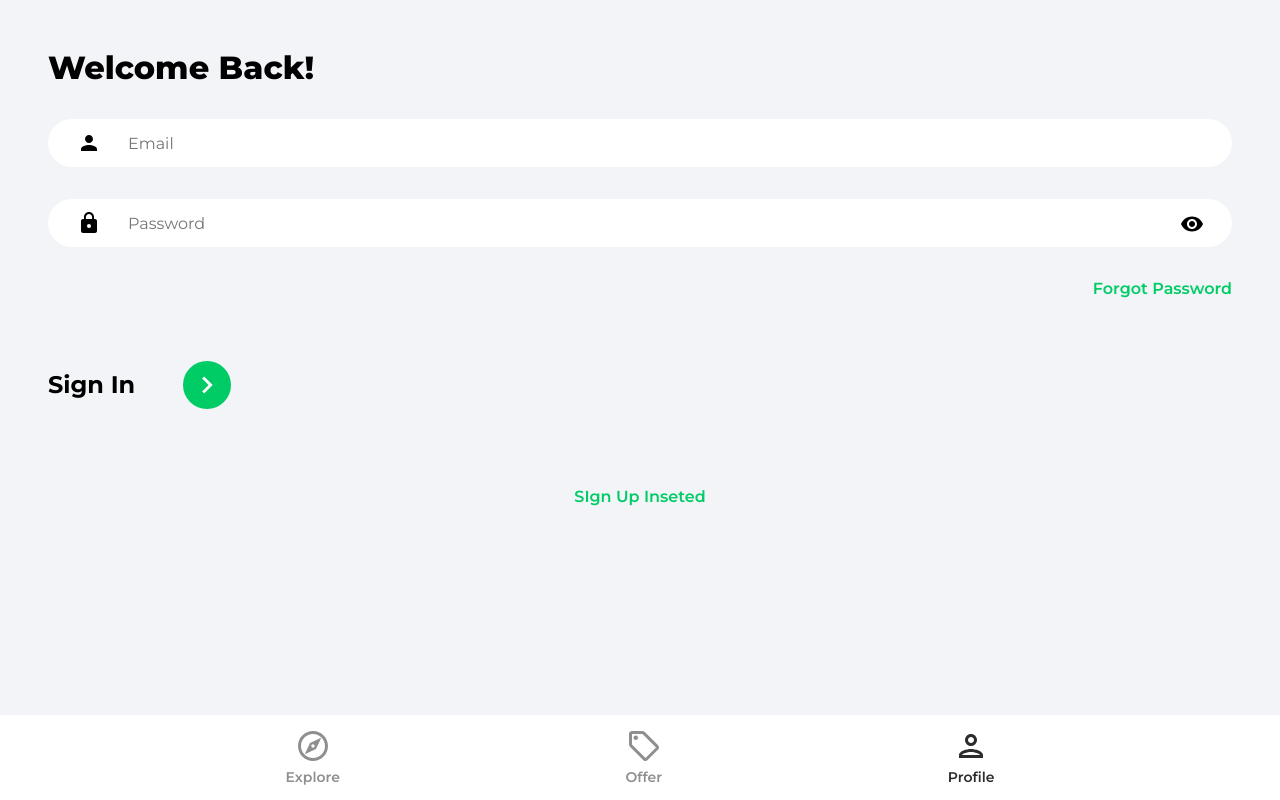
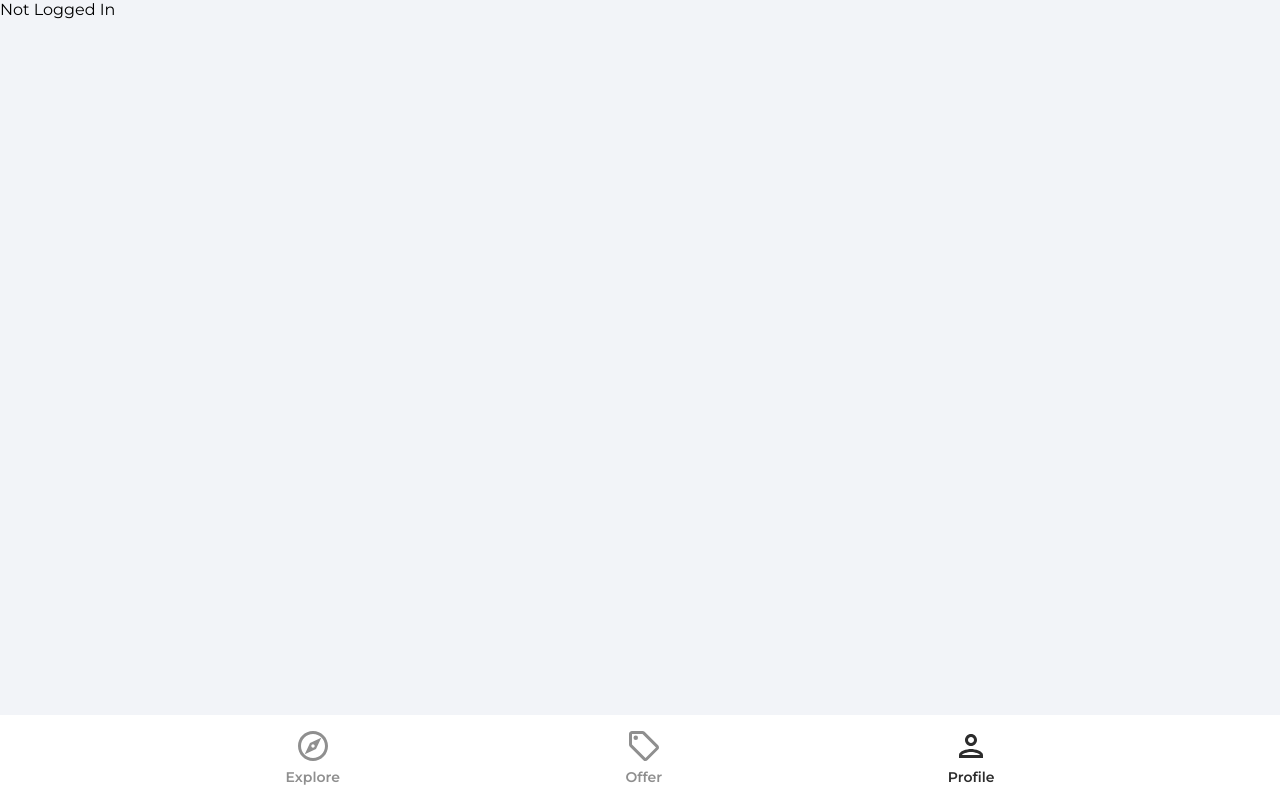
Before and after one commit to canopus-m-satoshi/house-marketplace, a React (Create React App) app: page /profile in a window 1280 px wide. Built offline with nearby package versions, Linux system fonts and the light colour scheme.

Commit message:
87. User Sign In

```diff
--- a/src/App.js
+++ b/src/App.js
@@ -15,7 +15,7 @@
         <Routes>
           <Route path="/" element={<Explore />} />
           <Route path="/offers" element={<Offers />} />
-          <Route path="/profile" element={<SignIn />} />
+          <Route path="/profile" element={<Profile />} />
           <Route path="/sign-in" element={<SignIn />} />
           <Route path="/sign-up" element={<SignUp />} />
           <Route path="/forgot-password" element={<ForgotPassword />} />
--- a/src/pages/Profile.jsx
+++ b/src/pages/Profile.jsx
@@ -1,11 +1,17 @@
-import React from 'react'
+import { getAuth } from 'firebase/auth'
+
+import React, { useEffect, useState } from 'react'
 
 function Profile() {
-  return (
-    <div>
-      <h1>Profile</h1>
-    </div>
-  )
+  const [user, setUser] = useState(null)
+
+  const auth = getAuth()
+
+  useEffect(() => {
+    setUser(auth.currentUser)
+  })
+
+  return user ? <h1>{user.displayName}</h1> : 'Not Logged In'
 }
 
 export default Profile
--- a/src/pages/SignIn.jsx
+++ b/src/pages/SignIn.jsx
@@ -1,3 +1,4 @@
+import { getAuth, signInWithEmailAndPassword } from 'firebase/auth'
 import React, { useState } from 'react'
 import { Link, useNavigate } from 'react-router-dom'
 import { ReactComponent as ArrowRightIcon } from '../assets/svg/keyboardArrowRightIcon.svg'
@@ -21,6 +22,26 @@
     }))
   }
 
+  const onSubmit = async (e) => {
+    e.preventDefault()
+
+    try {
+      const auth = getAuth()
+
+      const userCredential = await signInWithEmailAndPassword(
+        auth,
+        email,
+        password,
+      )
+
+      if (userCredential.user) {
+        navigate('/profile')
+      }
+    } catch (error) {
+      console.log(error)
+    }
+  }
+
   return (
     <>
       <div className="pageContainer">
@@ -28,7 +49,7 @@
           <p className="pageHeader">Welcome Back!</p>
         </header>
 
-        <form>
+        <form onSubmit={onSubmit}>
           <input
             type="email"
             className="emailInput"
@@ -43,6 +64,7 @@
               className="passwordInput"
               placeholder="Password"
               id="password"
+              value={password}
               onChange={onChange}
             />
 
```
